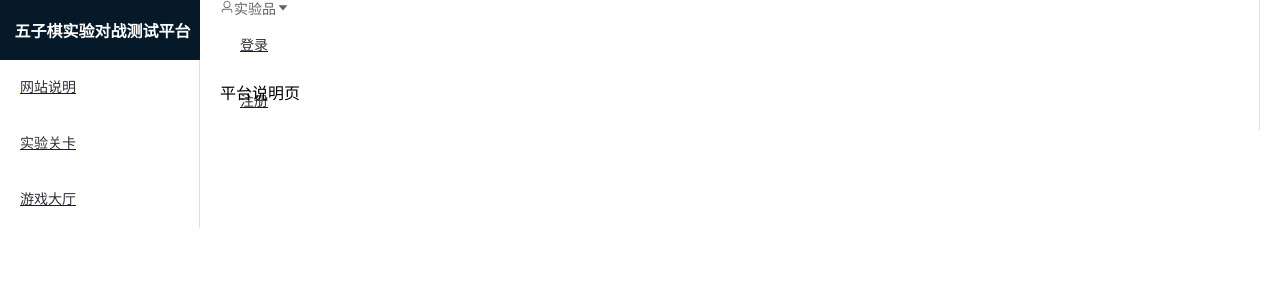
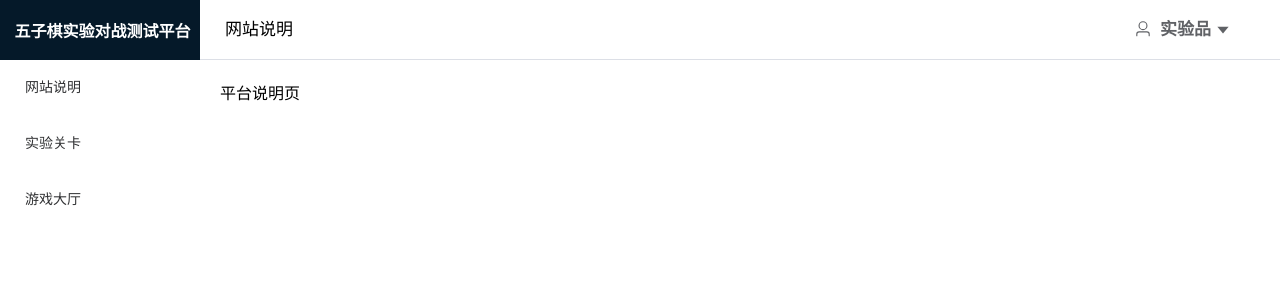
Before and after one commit to xiangzi05/code_myself, a Vue app in the folder gobang_front/: page /intro in a window 1280 px wide. Shown: the top 300 px of the page. Built offline with nearby package versions, Linux system fonts and the light colour scheme.

Commit message:
feat:设置导航组件页面效果

```diff
--- a/gobang_front/src/App.vue
+++ b/gobang_front/src/App.vue
@@ -5,23 +5,42 @@
       <div class="aside-header">
         <span style="margin-left: 5px">五子棋实验对战测试平台</span>
       </div>
+      <div class="aside-menu-container">
         <el-menu class="el-aside-menu">
-        <router-link :to="{ name: 'platform_intro' }"
-          ><el-menu-item index="1">网站说明</el-menu-item></router-link
+          <router-link class="link-text" :to="{ name: 'platform_intro' }"
+            ><el-menu-item index="1"
+              ><span style="margin-left: 5px">网站说明</span></el-menu-item
+            ></router-link
           >
-        <router-link :to="{ name: 'round_index' }"
-          ><el-menu-item index="2">实验关卡</el-menu-item></router-link
+          <router-link class="link-text" :to="{ name: 'round_index' }"
+            ><el-menu-item index="2"
+              ><span style="margin-left: 5px">实验关卡</span></el-menu-item
+            ></router-link
           >
-        <router-link :to="{ name: 'pk_index' }"
-          ><el-menu-item index="3">游戏大厅</el-menu-item></router-link
+          <router-link class="link-text" :to="{ name: 'pk_index' }"
+            ><el-menu-item index="3"
+              ><span style="margin-left: 5px">游戏大厅</span></el-menu-item
+            ></router-link
           >
         </el-menu>
+      </div>
     </el-aside>
-    <el-container>
+    <el-container class="right-container">
       <!--顶部导航-->
       <el-header style="user-select: none"
-        ><el-menu>
-          <div>{{ page }}</div>
+        ><el-menu
+          :default-active="activeIndex"
+          mode="horizontal"
+          :ellipsis="false"
+          @select="handleSelect"
+        >
+          <div class="current-page">{{ page }}</div>
+          <div class="flex-grow"></div>
+          <el-menu-item
+            v-if="$store.state.user.is_login"
+            index="1"
+            style="margin-right: 20px; height: 60px"
+          >
             <el-dropdown>
               <span>
                 <el-icon>
@@ -31,20 +50,32 @@
                 <el-icon> <CaretBottom /> </el-icon
               ></span>
               <template #dropdown>
-              <el-dropdown-menu>
-                <router-link :to="{ name: 'personal_space' }"
+                <el-dropdown-menu style="user-select: none">
+                  <router-link
+                    class="link-text"
+                    :to="{ name: 'personal_space' }"
                     ><el-dropdown-item>个人空间</el-dropdown-item></router-link
                   >
-                <el-dropdown-item>退出</el-dropdown-item></el-dropdown-menu
+                  <el-dropdown-item divided @click="logout"
+                    >退出</el-dropdown-item
+                  ></el-dropdown-menu
                 ></template
               >
-          </el-dropdown>
-          <router-link :to="{ name: 'user_account_login' }"
+            </el-dropdown></el-menu-item
+          >
+
+          <router-link
+            v-if="!$store.state.user.is_login"
+            class="link-text"
+            :to="{ name: 'user_account_login' }"
             ><el-menu-item index="1"
               ><span>登录</span></el-menu-item
             ></router-link
           >
-          <router-link :to="{ name: 'user_account_register' }"
+          <router-link
+            v-if="!$store.state.user.is_login"
+            class="link-text"
+            :to="{ name: 'user_account_register' }"
             ><el-menu-item index="2"
               ><span>注册</span></el-menu-item
             ></router-link
@@ -52,8 +83,8 @@
         </el-menu></el-header
       >
       <!--介绍页内容-->
-      <el-main
-        ><el-scrollbar>
+      <el-main class="main"
+        ><el-scrollbar class="main-scrollbar">
           <router-view :key="$route.fullPath"></router-view> </el-scrollbar
       ></el-main>
     </el-container>
@@ -61,12 +92,49 @@
 </template>
 
 <script>
+import store from "./store";
+import { useRoute } from "vue-router";
+import { watch, ref, onMounted, h } from "vue";
+import { ElNotification } from "element-plus";
+
 export default {
   name: "App",
   components: {},
   //初始化
   setup() {
-    return {};
+    // const store = useStore();
+    const route = useRoute();
+    const page = ref("");
+
+    //修改page变量信息
+    watch(
+      () => route.name,
+      () => {
+        page.value = route.meta.description;
+        console.log(page.value);
+      }
+    );
+    //退出操作
+    const logout = () => {
+      store.dispatch("logout");
+    };
+
+    //欢迎提示
+    onMounted(() => {
+      ElNotification({
+        title: "Welcome",
+        message: h(
+          "i",
+          { style: "color: teal" },
+          "欢迎来到五子棋实验对战测试平台！"
+        ),
+        offset: 70,
+      });
+    });
+    return {
+      page,
+      logout,
+    };
   },
   //vue加载完成后调用
   mounted() {},
@@ -93,6 +161,12 @@ body {
   margin: 0;
   height: 100%;
 }
+.el-header {
+  padding: 0 0 !important;
+}
+.link-text {
+  text-decoration: none;
+}
 .aside-header {
   height: 60px;
   background-color: rgb(5, 25, 41);
@@ -102,70 +176,41 @@ body {
   justify-content: center;
   font-weight: 600;
 }
-/*
-
+.aside-menu-container {
+  /* 未生效 */
+  background-color: rgb(13, 66, 118);
+}
 .el-aside-menu {
   height: calc(100vh - 60px);
   border-right: none !important;
+  color: #cccccc;
 }
-
-.aside-scrollbar {
-  height: calc(100vh - 60px);
-}
-
 .el-aside-menu .el-menu-item.is-active {
   background-color: #1890ff !important;
+  color: #fff;
 }
-
+.right-container {
+  height: 100vh !important;
+}
 .flex-grow {
   flex-grow: 1;
 }
-
-.right-container {
-  height: 100vh !important;
-}
-
-.back-menu {
-  margin-right: 10px;
-  display: flex;
-  align-items: center;
-  cursor: pointer;
-}
-
-.el-header {
-  padding: 0 0 !important;
-}
-
-.el-footer {
-  margin-top: 20px;
-  height: 30px !important;
-}
-
-.main-scrollbar {
-  height: calc(100vh - 60px - 50px) !important;
-}
-
-.footer {
-  height: 1px;
-  width: 100%;
-  background-color: #fff;
-}
-
-.link-text {
-  text-decoration: none;
-}
-
-.username {
-  line-height: 60px;
-  font-weight: 700;
-  font-size: 17px;
-}
-
 .current-page {
   line-height: 60px;
   width: 200px;
   font-size: 17px;
   margin-left: 25px;
   display: flex;
-} */
+}
+.username {
+  font-weight: 700;
+  font-size: 17px;
+}
+.main {
+  padding: 0;
+  height: calc(100vh - 60px - 50px);
+}
+.main-scrollbar {
+  height: calc(100vh - 60px - 50px) !important;
+}
 </style>
--- a/gobang_front/src/router/index.js
+++ b/gobang_front/src/router/index.js
@@ -21,7 +21,7 @@ const routes = [
     path: "/intro",
     name: "platform_intro",
     component: PlatformIntroView,
-    meta: { description: "网站介绍", isRoot: true },
+    meta: { description: "网站说明", isRoot: true },
   },
   //user用户页
   {
--- a/gobang_front/src/store/user.js
+++ b/gobang_front/src/store/user.js
@@ -1,6 +1,6 @@
 // import $ from "jquery";
 // import store from ".";
-// import router from "@/router";
+import router from "@/router";
 
 //测试修改username值""为"实验品",修改islogin为true
 export default {
@@ -33,9 +33,22 @@ export default {
       //本地储存用户记录
       localStorage.setItem("user", JSON.stringify(user));
     },
+    //logout同步操作
+    logout(state) {
+      state.id = 0;
+      state.username = "";
+      state.is_login = false;
+    },
   },
   // 异步操作mutation
-  actions: {},
+  actions: {
+    //登出
+    logout(context) {
+      localStorage.removeItem("user");
+      context.commit("logout");
+      router.push({ name: "user_account_login" });
+    },
+  },
   //module,分割嵌套子模块
   modules: {},
 };
```
Lines whose indentation alone changed are shown as unchanged.
